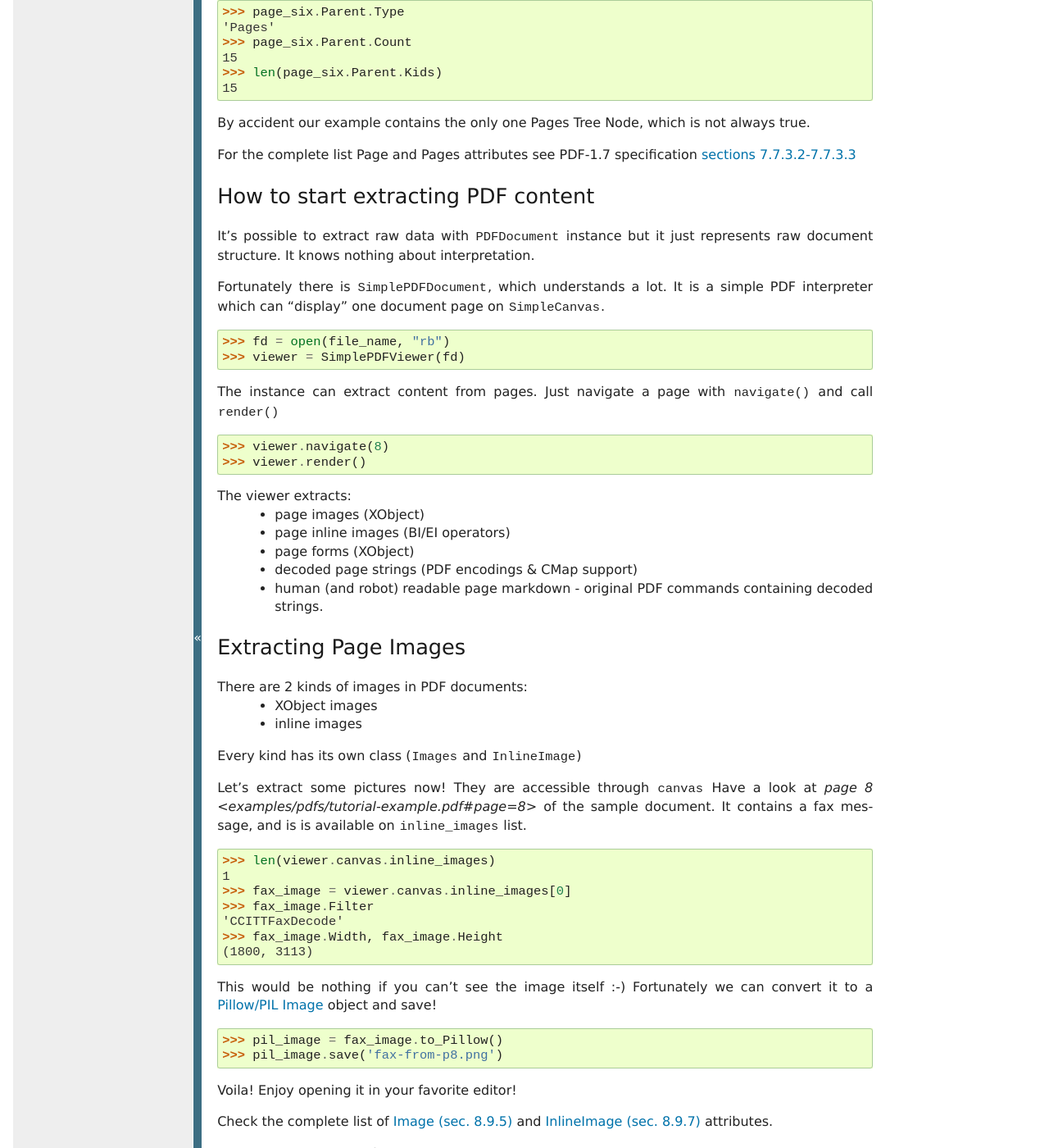
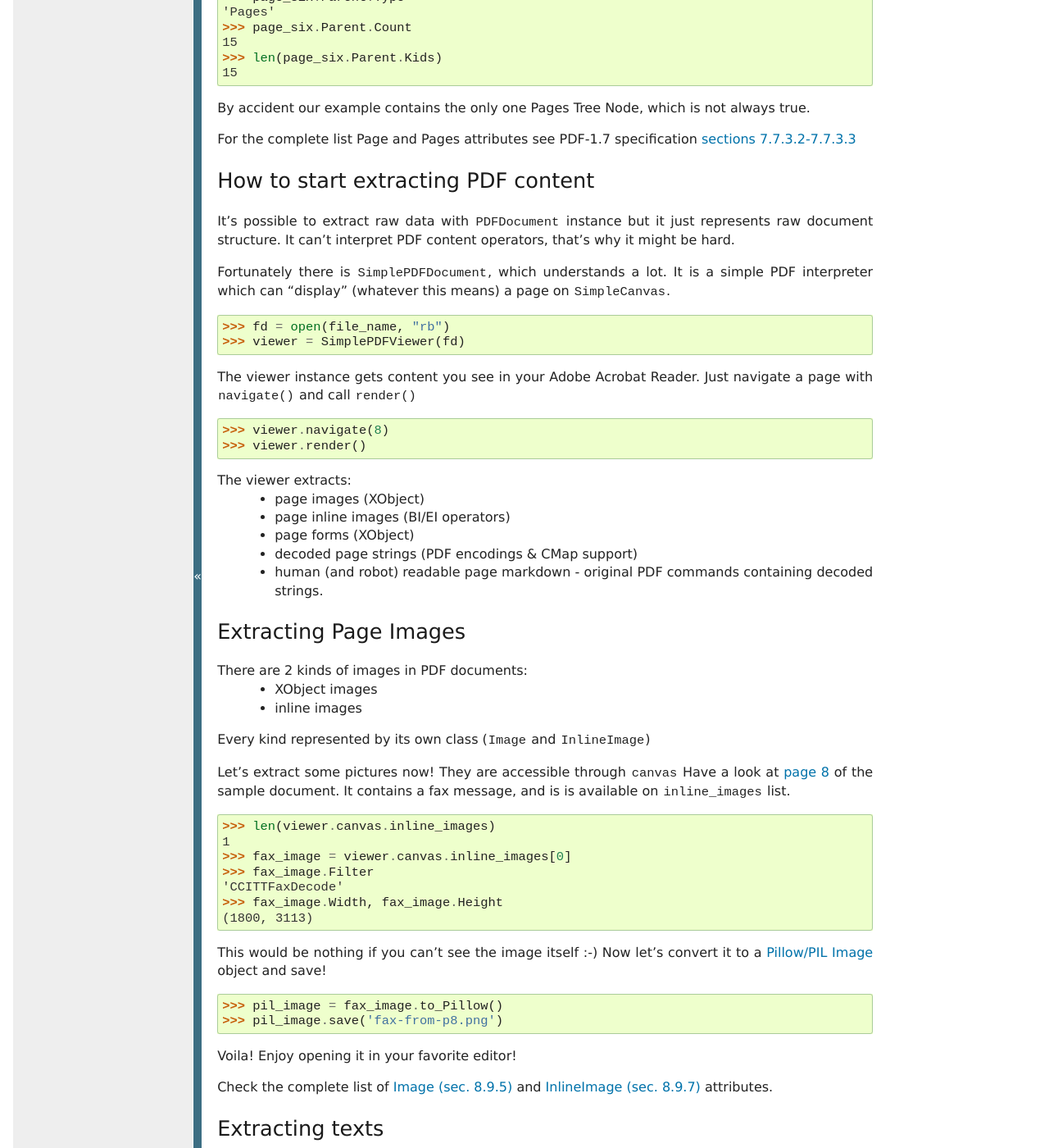
Before and after one commit to maxpmaxp/pdfreader, a Sphinx documentation site: the page built from doc/tutorial.rst, in a window 1280 px wide and 1400 px high, scrolled down 2060 px. Shown: the whole window at 82% size. Built offline with Sphinx 7.4.7, drawn with Linux system fonts in a browser that asks for light colours; some of the changed text lies outside the part shown.

Commit message:
language updates

```diff
--- a/doc/examples/document_vs_viewer.rst
+++ b/doc/examples/document_vs_viewer.rst
@@ -20,9 +20,19 @@ What is the difference?
   - can render document content properly decoding it and interpreting PDF operators
   - has graphical state
 
-Use :class:`~pdfreader.PDFDocument`  to navigate document and have access raw data.
+Use :class:`~pdfreader.PDFDocument`  to navigate document and access raw data.
 
-Use :class:`~pdfreader.SimplePDFViewer` to extract pages content which you see in your favorite viewer
+Use :class:`~pdfreader.SimplePDFViewer` to extract content you see in your favorite viewer
 (`Adobe Acrobat Reader <https://acrobat.adobe.com/us/en/acrobat/pdf-reader.html>`_, hehe :-).
 
 Let's see several usecases.
+
+.. toctree::
+   :maxdepth: 3
+
+   extract_image
+   extract_page_text
+   extract_form_text
+   extract_cmap
+   extract_fonts
+   navigate_objects
--- a/doc/examples/index.rst
+++ b/doc/examples/index.rst
@@ -33,9 +33,7 @@ Advanced PDF data extraction techniques with real-life examples.
   Instructions on how to navigate PDF documents and access it's objects. Advanced techniques.
 
 .. toctree::
-   :maxdepth: 2
 
-   document_vs_viewer
    extract_image
    extract_page_text
    extract_form_text
--- a/doc/tutorial.rst
+++ b/doc/tutorial.rst
@@ -15,25 +15,24 @@ In this tutorial we will learn simple methods on
 
 Prerequisites
 -------------
-Before we start, let's make sure that you have the **pdfreader** distribution
+Before we start, let's make sure that you have the *pdfreader* distribution
 :doc:`installed <installation>`. In the Python shell, the following
 should run without raising an exception:
 
 .. doctest::
 
   >>> import pdfreader
-  >>> from pdfreader import PDFDocument
+  >>> from pdfreader import PDFDocument, SimplePDFViewer
 
 
 How to start
 ------------
 
-The first step when working with **pdfreader** is to create a
+The first step when working with *pdfreader* is to create a
 :class:`~pdfreader.document.PDFDocument` instance from a binary file. Doing so is easy:
 
 .. doctest::
 
-  >>> from pdfreader import PDFDocument, SimplePDFViewer
   >>> import pkg_resources, os.path
   >>> samples_dir = pkg_resources.resource_filename('doc', 'examples/pdfs')
   >>> file_name = os.path.join(samples_dir, 'tutorial-example.pdf')
@@ -149,17 +148,18 @@ How to start extracting PDF content
 -----------------------------------
 
 It's possible to extract raw data with :class:`~pdfreader.document.PDFDocument` instance but it just represents raw
-document structure. It knows nothing about interpretation.
+document structure. It can't interpret PDF content operators, that's why it might be hard.
 
 Fortunately there is :class:`~pdfreader.viewer.SimplePDFDocument`, which understands a lot.
-It is a simple PDF interpreter which can "display" one document page on :class:`~pdfreader.viewer.SimpleCanvas`.
+It is a simple PDF interpreter which can "display" (whatever this means)
+a page on :class:`~pdfreader.viewer.SimpleCanvas`.
 
 .. doctest::
 
   >>> fd = open(file_name, "rb")
   >>> viewer = SimplePDFViewer(fd)
 
-The instance can extract content from pages. Just navigate a page with
+The viewer instance gets content you see in your Adobe Acrobat Reader. Just navigate a page with
 :meth:`~pdfreader.viewer.SimplePDFDocument.navigate` and call :meth:`~pdfreader.viewer.SimplePDFDocument.render`
 
 .. doctest::
@@ -183,11 +183,11 @@ There are 2 kinds of images in PDF documents:
     - XObject images
     - inline images
 
-Every kind has its own class
-(:class:`~pdfreader.types.objects.Images` and :class:`~pdfreader.types.content.InlineImage`)
+Every kind represented by its own class
+(:class:`~pdfreader.types.objects.Image` and :class:`~pdfreader.types.content.InlineImage`)
 
 Let's extract some pictures now! They are accessible through :attr:`~pdfreader.viewer.SimplePDFDocument.canvas`
-Have a look at `page 8  <examples/pdfs/tutorial-example.pdf#page=8>`
+Have a look at `page 8  <examples/pdfs/tutorial-example.pdf#page=8>`_
 of the sample document. It contains a fax message, and is is available
 on :attr:`~pdfreader.viewer.SimpleCanvas.inline_images` list.
 
@@ -202,7 +202,7 @@ on :attr:`~pdfreader.viewer.SimpleCanvas.inline_images` list.
   (1800, 3113)
 
 This would be nothing if you can't see the image itself :-)
-Fortunately we can convert it to a `Pillow/PIL Image <https://pillow.readthedocs.io/en/stable/reference/Image.html>`_
+Now let's convert it to a `Pillow/PIL Image <https://pillow.readthedocs.io/en/stable/reference/Image.html>`_
 object and save!
 
 .. doctest::
@@ -216,7 +216,6 @@ Check the complete list of `Image (sec. 8.9.5) <https://www.adobe.com/content/da
 and `InlineImage (sec. 8.9.7) <https://www.adobe.com/content/dam/acom/en/devnet/pdf/pdfs/PDF32000_2008.pdf#page=214>`_
 attributes.
 
-More on Images extraction
 
 .. _tutorial-texts:
 
@@ -226,7 +225,7 @@ Extracting texts
 Getting texts from a page is super easy. They are available on :attr:`~pdfreader.viewer.SimpleCanvas.strings`
  and :attr:`~pdfreader.viewer.SimpleCanvas.text_content`
 
-Let's go to the previous page (`#7  <examples/pdfs/tutorial-example.pdf#page=7>`) and extract some data.
+Let's go to the previous page (`#7  <examples/pdfs/tutorial-example.pdf#page=7>`_) and extract some data.
 
 .. doctest::
 
@@ -253,7 +252,7 @@ Let's render the page and see the texts.
 
 As you see every character comes as an individual string in the page content stream here. Which is not usual.
 
-Let's go to the very `first page  <examples/pdfs/tutorial-example.pdf#page=1>`
+Let's go to the very `first page  <examples/pdfs/tutorial-example.pdf#page=1>`_
 
 .. doctest::
 
@@ -278,7 +277,5 @@ And the strings are decoded properly. Have a look at
   19339
 
 
->>>
-
 *pdfreader* takes care of decoding binary streams, character encodings, CMap, fonts etc.
 So finally you have human-readable content sources and markdown.
```
Also changed, not shown: doc/index.rst (+3 -5 lines).
